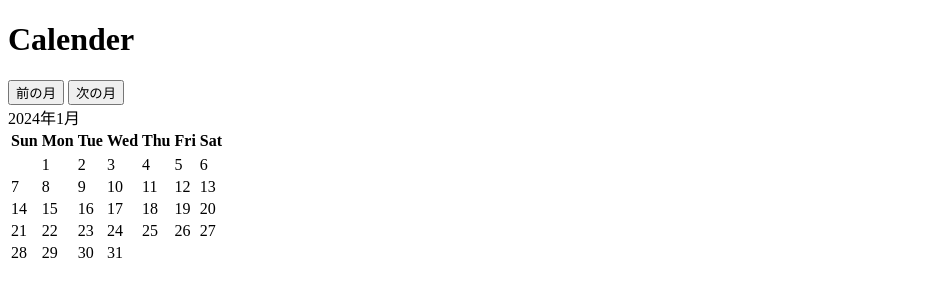
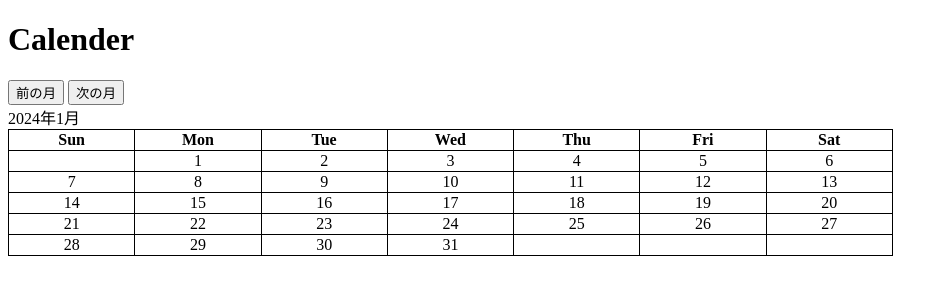
Before and after one commit to 2023AIT-OOP2-G03/ToDo, a Flask app: template web/templates/calender.html in a window 1280 px wide. Shown: the top 300 px of the page, without its empty margins (0-948 px from the left). Run offline with Flask 3, Linux system fonts and the light colour scheme; the template is opened without the code that fills it, so the values that code supplies are empty.

Commit message:
added css settings

```diff
--- a/web/static/calendar.css
+++ b/web/static/calendar.css
@@ -1,9 +1,15 @@
-.td {
+td {
     text-align: center;
+    width: 14%;
 }
 
-.table {
-    width: 4em;
+table {
+    width: 70%;
     max-width: 100%;
     margin-bottom: 20px;
 }
+
+table, table th, table td {
+    border-collapse: collapse;
+    border:1px solid black;
+}
--- a/web/templates/calender.html
+++ b/web/templates/calender.html
@@ -47,7 +47,7 @@
                 }
                 let cellId = `${year}${(month + 1).toString().padStart(2, '0')}${i.toString().padStart(2, '0')}`;
                 // console.log(cellId);
-                calendarHtml += `<td>${i}<div id="${cellId}"></div></td>`;
+                calendarHtml += `<td>${i}<div id="${cellId}" class="taskTitleCell"></div></td>`;
                 if (dayOfWeek === 6) {
                     calendarHtml += '</tr>';
                     if (i < daysInMonth) {
```
